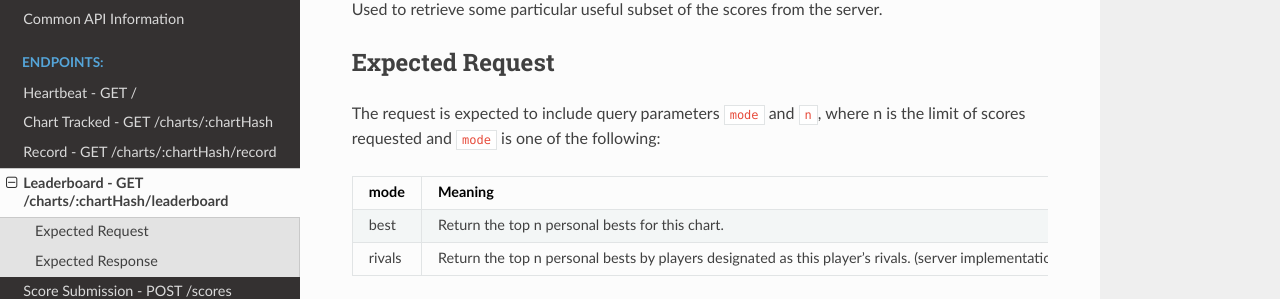
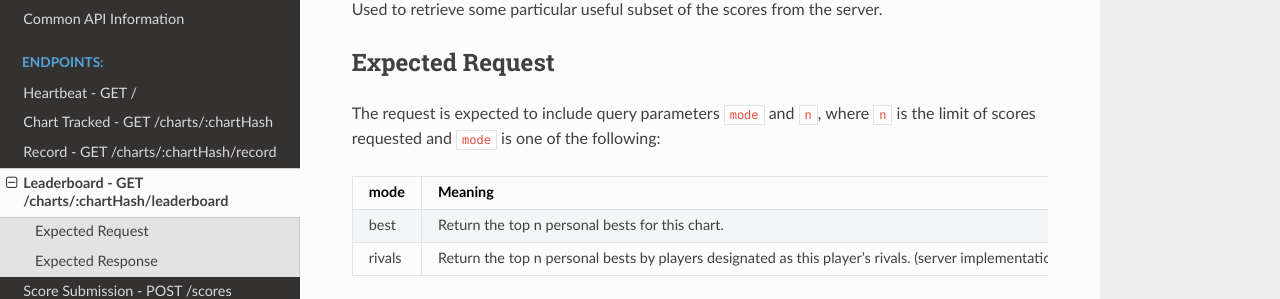
Before and after one commit to zkldi/uscir-spec, a Sphinx documentation site: the page built from source/endpoints/leaderboard.rst, in a window 1280 px wide and 955 px high. Shown: the part 162-461 px from the top of the window. Built offline with Sphinx 7.4.7 and the Read the Docs theme 2.0.0, drawn with Linux system fonts in a browser that asks for light colours.

```diff
--- a/source/endpoints/leaderboard.rst
+++ b/source/endpoints/leaderboard.rst
@@ -7,7 +7,7 @@ Used to retrieve some particular useful subset of the scores from the server.
 Expected Request
 ################
 
-The request is expected to include query parameters ``mode`` and ``n``, where n is the limit of scores requested and ``mode`` is one of the following:
+The request is expected to include query parameters ``mode`` and ``n``, where ``n`` is the limit of scores requested and ``mode`` is one of the following:
 
 ============== =======
 mode           Meaning
```
